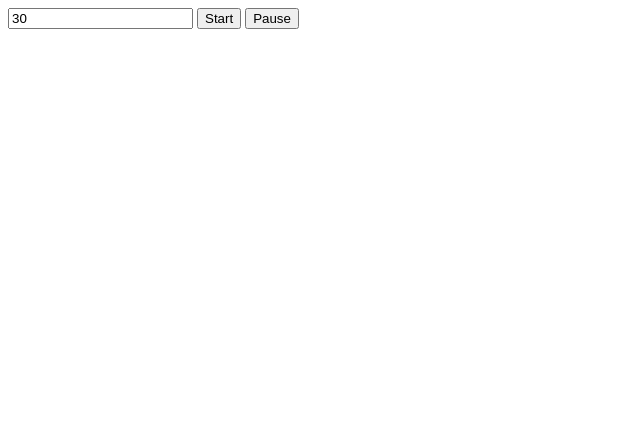
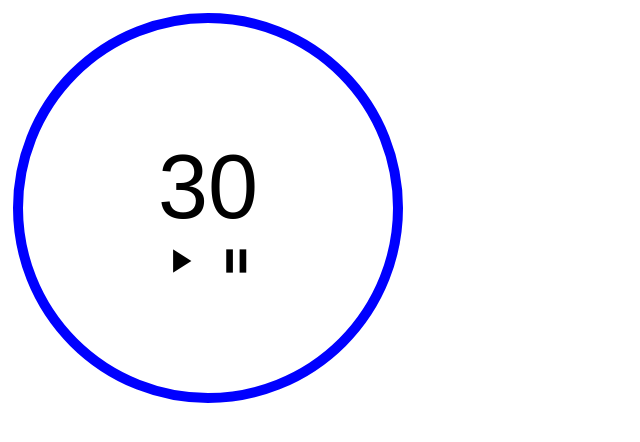
Before and after one commit to wrgraff/timer, a website: page index.html in a window 1280 px wide. Shown: the whole page, without its empty margins (0-640 px from the left). Drawn offline with Linux system fonts and the light colour scheme.

Commit message:
added circle

```diff
--- a/index.html
+++ b/index.html
@@ -4,12 +4,41 @@
     <meta charset="UTF-8">
     <meta name="viewport" content="width=device-width, initial-scale=1.0">
     <title>Timer</title>
+    <link href="https://fonts.googleapis.com/icon?family=Material+Icons" rel="stylesheet">
+    <link rel="stylesheet" href="style.css">
 </head>
 <body>
-    <input type="number" id="duration" value="30" min="0">
-    <button id="start">Start</button>
-    <button id="pause">Pause</button>
+    <div class="timer">
+        <div class="controls">
+            <input type="number" id="duration" value="30" step="0.01">
+            <div>
+                <button id="start">
+                    <span class="material-icons">
+                        play_arrow
+                    </span>
+                </button>
+                <button id="pause">
+                    <span class="material-icons">
+                        pause
+                    </span>
+                </button>
+            </div>
+        </div>
+        <svg class="dial" width="400" height="400">
+            <circle
+                cx="200"
+                cy="200"
+                r="190"
+                fill="none"
+                stroke="blue"
+                stroke-width="10"
+                stroke-dashoffset="0"
+                transform="rotate(-90 200 200)"
+            />
+        </svg>
+    </div>
 
+    <script src="timer.js"></script>
     <script src="index.js"></script>
 </body>
 </html>
--- a/index.js
+++ b/index.js
@@ -1,41 +1,22 @@
-class Timer {
-    constructor(durationInput, startButton, pauseButton) {
-        this.durationInput = durationInput;
-        this.startButton = startButton;
-        this.pauseButton = pauseButton;
-
-        this.startButton.addEventListener('click', this.start);
-        this.pauseButton.addEventListener('click', this.pause);
-    };
-
-    start = () => {
-        this.tick();
-        this.timerId = setInterval(this.tick, 1000);
-    };
-
-    pause = () => {
-        clearInterval(this.timerId);
-    };
-
-    tick = () => {
-        if (this.timeRemaining <= 0) {
-            this.pause();
-        } else {
-            this.timeRemaining = this.timeRemaining - 1;
-        };
-    };
-
-    get timeRemaining() {
-        return parseFloat(this.durationInput.value);
-    };
-
-    set timeRemaining(time) {
-        this.durationInput.value = time;
-    };
-};
-
 const durationInput = document.querySelector('#duration');
 const startButton = document.querySelector('#start');
 const pauseButton = document.querySelector('#pause');
+const circle = document.querySelector('circle');
 
-const timer = new Timer(durationInput, startButton, pauseButton);
+const perimeter = circle.getAttribute('r') * 2 * Math.PI;
+circle.setAttribute('stroke-dasharray', perimeter);
+
+let duration;
+const timer = new Timer(durationInput, startButton, pauseButton, {
+    onStart(totalDuration) {
+        duration = totalDuration;
+    },
+    onTick(timeRemaining) {
+        circle.setAttribute('stroke-dashoffset',
+            perimeter * timeRemaining / duration - perimeter
+        );
+    },
+    onComplete() {
+        console.log('timer is dead')
+    }
+});
--- /dev/null
+++ b/style.css
@@ -0,0 +1,73 @@
+.dial {
+  height: 400px;
+  width: 400px;
+}
+
+.timer {
+  position: relative;
+  display: inline-block;
+}
+
+* {
+  font: inherit;
+}
+
+body {
+  font-family: sans-serif;
+}
+
+.timer input {
+  display: block;
+  border: none;
+  width: 240px;
+  font-size: 90px;
+  text-align: center;
+}
+
+/* Chrome, Safari, Edge, Opera */
+.timer input::-webkit-outer-spin-button,
+.timer input::-webkit-inner-spin-button {
+  -webkit-appearance: none;
+  appearance: none;
+  margin: 0;
+}
+
+/* Firefox */
+.timer input[type=number] {
+  -moz-appearance: textfield;
+  appearance: textfield;
+}
+
+.timer button {
+  display: inline-flex;
+  align-items: center;
+  border: none;
+  font-size: 40px;
+  line-height: 40px;
+  cursor: pointer;
+  background-color: transparent;
+}
+
+.timer button:hover {
+  color: salmon;
+}
+
+.timer button .material-icons {
+  display: inline-flex;
+  align-items: center;
+  font-size: 40px;
+  line-height: 40px;
+  height: 40px;
+}
+
+.controls {
+  position: absolute;
+  top: 0;
+  left: 0;
+  right: 0;
+  bottom: 0;
+  display: flex;
+  justify-content: center;
+  align-items: center;
+  flex-direction: column;
+}
--- /dev/null
+++ b/timer.js
@@ -0,0 +1,52 @@
+class Timer {
+    constructor(durationInput, startButton, pauseButton, callbacks) {
+        this.durationInput = durationInput;
+        this.startButton = startButton;
+        this.pauseButton = pauseButton;
+        if (callbacks) {
+            this.onStart = callbacks.onStart;
+            this.onTick = callbacks.onTick;
+            this.onComplete = callbacks.onComplete;
+        };
+
+        this.startButton.addEventListener('click', this.start);
+        this.pauseButton.addEventListener('click', this.pause);
+    };
+
+    start = () => {
+        if (this.onStart) {
+            this.onStart(this.timeRemaining);
+        };
+
+        this.tick();
+        this.timerId = setInterval(this.tick, 20);
+    };
+
+    pause = () => {
+        clearInterval(this.timerId);
+    };
+
+    tick = () => {
+        if (this.timeRemaining <= 0) {
+            this.pause();
+
+            if (this.onComplete) {
+                this.onComplete();
+            };
+        } else {
+            this.timeRemaining = this.timeRemaining - .02;
+
+            if (this.onTick) {
+                this.onTick(this.timeRemaining);
+            };
+        };
+    };
+
+    get timeRemaining() {
+        return parseFloat(this.durationInput.value);
+    };
+
+    set timeRemaining(time) {
+        this.durationInput.value = time.toFixed(2);
+    };
+};
```
